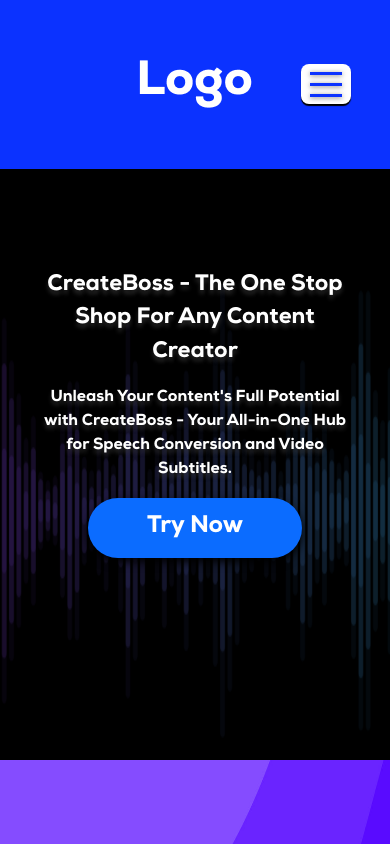
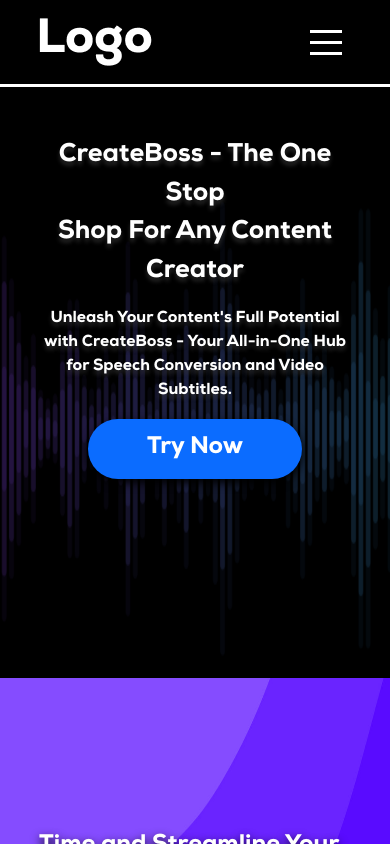
Before and after one commit to Intrgalactic/create-boss-test, a React (Vite) app: page / in a window 390 px wide. Shown: the top 844 px of the page. Built offline with nearby package versions, Linux system fonts and the light colour scheme.

Commit message:
added scroll observer

```diff
--- a/src/components/service-overview-container.jsx
+++ b/src/components/service-overview-container.jsx
@@ -1,4 +1,4 @@
-import { lazy } from "react";
+import { lazy, useEffect, useRef } from "react";
 
 import speechToTextImage from 'src/assets/images/speech-to-text.png';
 import webpSpeechToTextImage from 'src/assets/images/speech-to-text.webp';
@@ -17,9 +17,41 @@
 import { SectionHeading } from "./section-heading";
 
 export function ServiceOverviewContainer() {
+    const boxesRef = useRef();
+    var scrollY = window.scrollY;
+    var iterator = 1;
+    var timeout = 2000;
+    const observer = new IntersectionObserver(entries => {
+        if (entries[0].isIntersecting) {
+            const childrens = boxesRef.current.childNodes[1];
+            document.body.style.overflowY = "hidden";
+            for (let i = 1;i < childrens.childNodes.length;i++) {
+                setTimeout(() => {
+                    childrens.childNodes[i].scrollIntoView({behavior:"smooth",inline:"nearest",block:"center"});
+                },timeout);
+                timeout += 2000;
+            }
+            setTimeout(() => {
+                document.body.style.overflowY = "scroll";
+            },6000);
+        }
+    }, {
+        threshold: 1,
+    });
+    useEffect(() => {
+        if (boxesRef.current) {
+           observer.observe(boxesRef.current);
+        }
+        return () => {
+
+        }
+    },[boxesRef]);
+    function scrollWithTimeout() {
+
+    }
     return (
-        <div className="service-overview-section__container">
-            <SectionHeading heading="Time and Streamline Your Workflow with Our Services"/>
+        <div className="service-overview-section__container" ref={boxesRef}>
+            <SectionHeading heading="Time and Streamline Your Workflow with Our Services" />
             <ContentContainer containerClass="service-overview-section__boxes-container">
                 <ContentBox heading="Getting Subtitles from Video" description="Extract accurate subtitles effortlessly, repurposing video content for wider reach and engagement." boxClass="service-overview__box ">
                     <Picture images={[subtitlesFromVideoImage, webpSubtitlesFromVideoImage]} imgWidth="116.67px" imgHeight="75px" alt="camera" />
--- a/src/index.css
+++ b/src/index.css
@@ -37,6 +37,7 @@
   min-width: 320px;
   max-width: 100vw;
   min-height: 100vh;
+  background-color: black;
 }
 
 header,
@@ -88,19 +89,17 @@
   width: 50px;
   height: 40px;
   border-radius: 8px;
-  box-shadow: 0px 2px 1px black;
   position: absolute;
   right: 0;
   display: none;
-  background-color: white;
+
 }
 
 .nav-button hr {
-  border-color: #0B32FF;
+  border-color: white;
   display:block;
-  background-color: #0B32FF;
+  background-color: white;
   width: 60%;
-  box-shadow: 0px 1px 5px rgba(0, 0, 0, 0.5);
   height: 1px;
 
   border-style: solid;
@@ -709,10 +708,11 @@
 
   .hero-section__container {
     width: 80vw;
+    padding-top:50px;
   }
 
   .hero-section__container h1 {
-    font-size: clamp(1.2em, 1.4em, 1.6em);
+    font-size: clamp(1.4em, 1.6em, 1.6em);
   }
 
   .hero-section__container p {
@@ -804,7 +804,6 @@
   .testimonial-section__boxes-container {
     width: calc(280px);
     min-width: 280px;
-    padding-inline:20px;
   }
   .carousel-button {
     width: 80px;
@@ -815,10 +814,10 @@
   }
 
   .testimonial__box {
-    width: 220px;
-    margin-inline: 30px;
-    min-width: 220px;
-    scroll-margin-inline: 30px;
+    width: 200px;
+    margin-inline: 20px;
+    min-width: 200px;
+    scroll-margin-inline: 20px;
 
   }
   .testimonial__box-user-details {
@@ -862,7 +861,7 @@
   }
   .contact-section__form-container form label {
     width: calc(60% + 40px);
-    font-size:0.8em;
+    font-size:0.7em;
   }
   textarea {
     height: 100px;
@@ -917,7 +916,18 @@
   }
 }
 @media only screen and (max-width:470px) {
-
+  header {
+    height: 10vh;
+    background-color: black;
+    border-bottom: 3px solid white;
+  }
+  .hero-section {
+    padding-inline:5vw;
+  }
+  .header__container {
+    -webkit-justify-content: space-between;
+    justify-content: space-between;
+  }
   .footer-links-single-container h5 {
     font-size:0.8em;
   }
```
